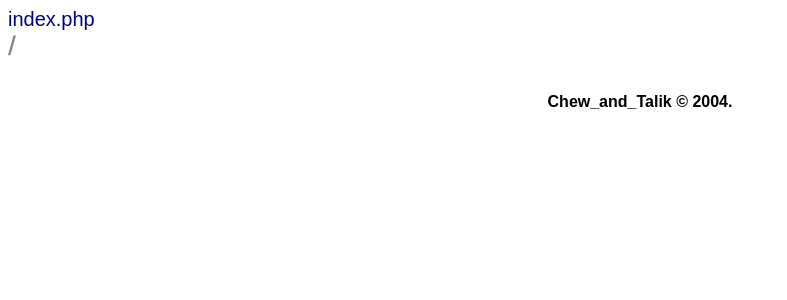
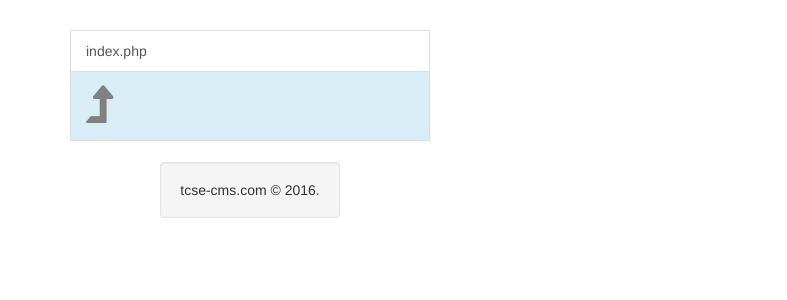
Before and after one commit to tcse/php_folder_viewer, a PHP site: page / in a window 1280 px wide. Shown: the top 300 px of the page, without its empty margins (0-787 px from the left). Run offline with PHP 8.4, Linux system fonts and the light colour scheme; data that the repository does not hold is empty.

Commit message:
v1.2 от 2016-11-13 добавлена стилизация файлов и папок через bootstrap 3.

```diff
--- a/www/index.php
+++ b/www/index.php
@@ -3,11 +3,12 @@
 =====================================================
  php_folder_viewer - by TCSE
 -----------------------------------------------------
- Версия: v1.0 от 2004-10-29
+ Версия: v1.2 от 2016-11-13
 -----------------------------------------------------
  Copyright (c) 2004 TCSE http://tcse-cms.com/
 =====================================================
  Автор скрипта: Николай Чуяков nikolay@chuyakov.ru
+ Доработка: Виталий Чуяков mail@tcse-cms.com
 =====================================================
  Файл: index.php
 -----------------------------------------------------
@@ -15,44 +16,36 @@
 =====================================================
 */
 
-$col="<p align=\"center\"><font class=\"col\">Chew_and_Talik &copy; 2004.</font></p>";
+$col="<br><br><p align=\"center\"><font class=\"well\">tcse-cms.com &copy; 2016.</font></p>";
 $self=basename($PHP_SELF);
 $dn=opendir('.');
 $dir=dirname("$SERVER_NAME$PHP_SELF");
 print"
+
 <html>
   <head>
   <title>Обзор каталога $dir </title>
-<style>
-.col {
-        text-decoration: none;
-        color: #000000;
-        font-size: 12pt;
-        font-weight:bold;
-        font-family: sans-serif;
-}
 
-A {
-        text-decoration: none;
-        color: #000080;
-        font-size: 15pt;
-        font-style: underline;
-        font-family: sans-serif;
-}
+  <meta name=\"viewport\" content=\"width=device-width, initial-scale=1\">
 
-A:Hover {
-        color: #f00000;
+  <link href=\"https://maxcdn.bootstrapcdn.com/bootstrap/3.3.6/css/bootstrap.min.css\" rel=\"stylesheet\" >
+  <link rel=\"stylesheet\" href=\"https://maxcdn.bootstrapcdn.com/font-awesome/4.7.0/css/font-awesome.min.css\">
+  <script src=\"https://maxcdn.bootstrapcdn.com/bootstrap/3.3.6/js/bootstrap.min.js\"></script>
 
-}
-</style>
+
   </head>
+
 <body>
-
+  <div class=\"container\">
+    <div class=\"row\">
+      <div class=\"col-xs-12 col-sm-6 col-md-4 col-lg-4\">
+        <div class=\"list-group\">
+          <p><br></p>
           ";
           while($file=readdir($dn)):
              switch($file):
                case(".."):
-       print"<a href=\"$file\"><font face=\"tahoma\" color=\"#808080\" size=\"+2\"><b>$SERVER_NAME / </b></font></a><br><Font color=\"#0000080\" size=\"+2\">$dir</font><br>\n";break;
+                 print"<a href=\"$file\" class=\"list-group-item list-group-item-info\" title=\"На уровень выше.\"><font face=\"tahoma\" color=\"#808080\" size=\"+2\"><b>$SERVER_NAME <i class=\"fa fa-level-up fa-2x\"></i> </b></font></a><Font color=\"#0000080\" size=\"+2\">$dir</font>\n";break;
                case("."):
                  print""; break;       //  не выдавать ссылки наверх.
                case("$self"):
@@ -60,11 +53,16 @@ while($file=readdir($dn)):
                case("index.html"):
                  print"" ;break;       // не показывать index.html
                default:
-      print"<a href=\"$file\" title=\"Download.\">$file</a><br>\n";break;
+                print"<a href=\"$file\" class=\"list-group-item\" title=\"Download.\">$file</a>\n";break;
              endswitch;
           endwhile;
           print"
           $col <br>
+        </div>
+      </div>
+    </div>
+  </div>
+
 </body>\n</html>";
 // print"http://$SERVER_NAME$PHP_SELF";
 ?>
```
Lines whose indentation alone changed are shown as unchanged.
